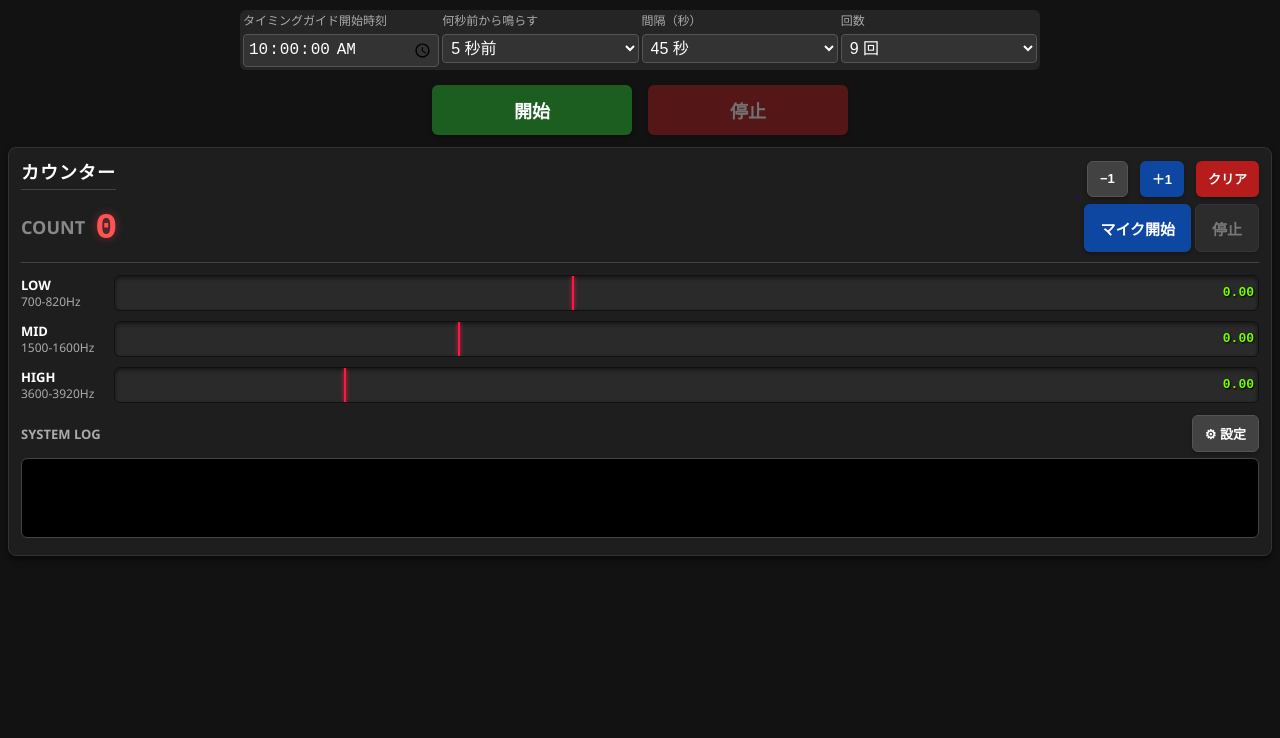
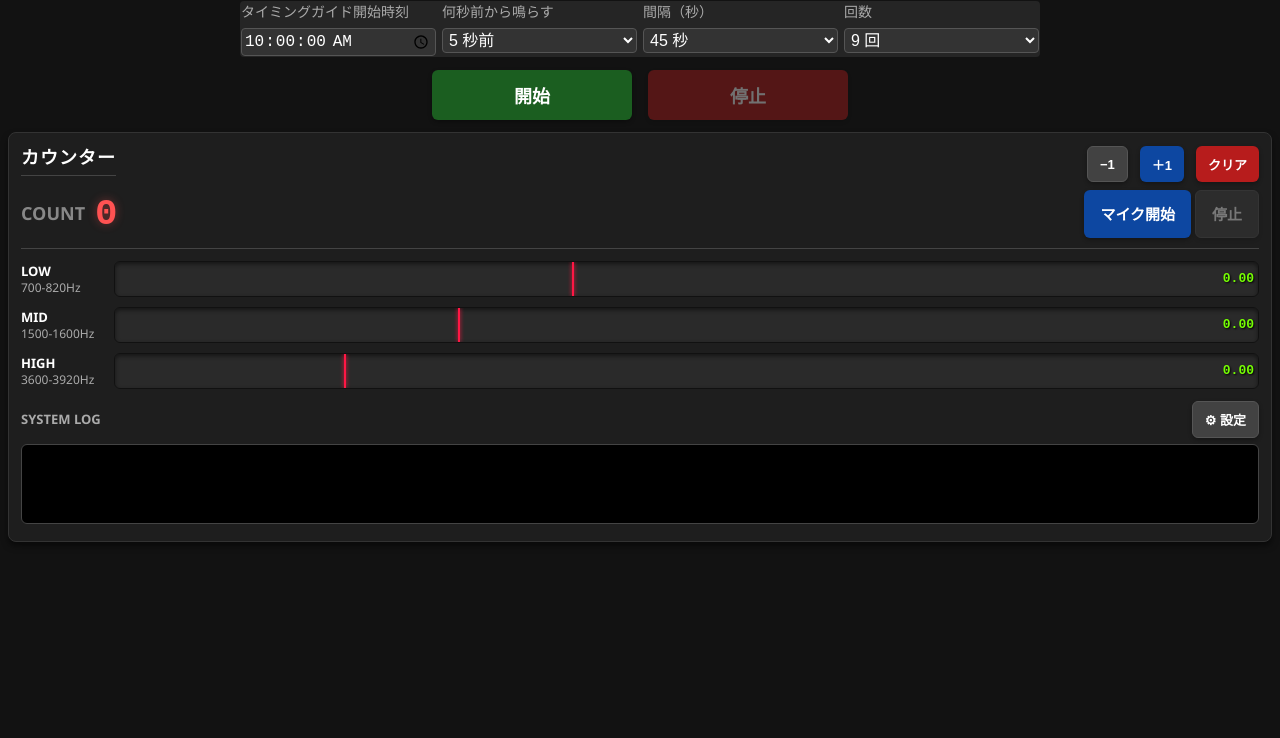
Before and after one commit to maomina77-afk/kaneon, a plain HTML site: page index.html in a window 1280 px wide. Shown: the part 62-800 px from the top of the page. Drawn offline with Linux system fonts and the light colour scheme.

Commit message:
Add files via upload

```diff
--- a/index.html
+++ b/index.html
@@ -54,7 +54,7 @@
         button.btn-small { padding: 8px 12px; font-size: 13px; min-height: 36px; }
 
         /* --- タイミングガイド用スタイル --- */
-        .timing-header { display: flex; justify-content: space-between; align-items: flex-end; margin-bottom: 10px; }
+        .timing-header { display: flex; justify-content: space-between; align-items: flex-end; margin-bottom: 1px; }
         .now-time-large { font-size: 2.0em; font-weight: bold; color: #fff; font-family: monospace; }
         .status-badge { background: #333; padding: 4px 5px; border-radius: 4px; font-size: 1.0em; color: #ffb300; font-weight: bold; }
         .countdown-text { font-size: 1.4em; color: #00e676; font-weight: bold; font-family: monospace; min-width: 100px; text-align: right;}
@@ -62,15 +62,15 @@
         .timing-grid {
             display: grid;
             grid-template-columns: repeat(auto-fit, minmax(140px, 1fr));
-            gap: 3px;
-            margin-bottom: 3px;
+            gap: 6px;
+            margin-bottom: 1px;
             background: #252525;
-            padding: 3px;
-            border-radius: 6px;
+            padding: 1px;
+            border-radius: 4px;
         }
-        .timing-grid-item { display: flex; flex-direction: column; gap: 4px; }
-        .timing-label { font-size: 12px; color: #aaa; }
-        .timing-input { font-size: 16px; padding: 4px; border-radius: 4px; border: 1px solid #555; background: #333; color: white; }
+        .timing-grid-item { display: flex; flex-direction: column; gap: 6px; }
+        .timing-label { font-size: 14px; color: #aaa; }
+        .timing-input { font-size: 16px; padding: 2px; border-radius: 4px; border: 1px solid #555; background: #333; color: white; }
 
         .action-row { display: flex; gap: 16px; justify-content: center; margin-bottom: 12px; }
         .action-row button { flex: 1; max-width: 200px; font-size: 1.2em; }
```
